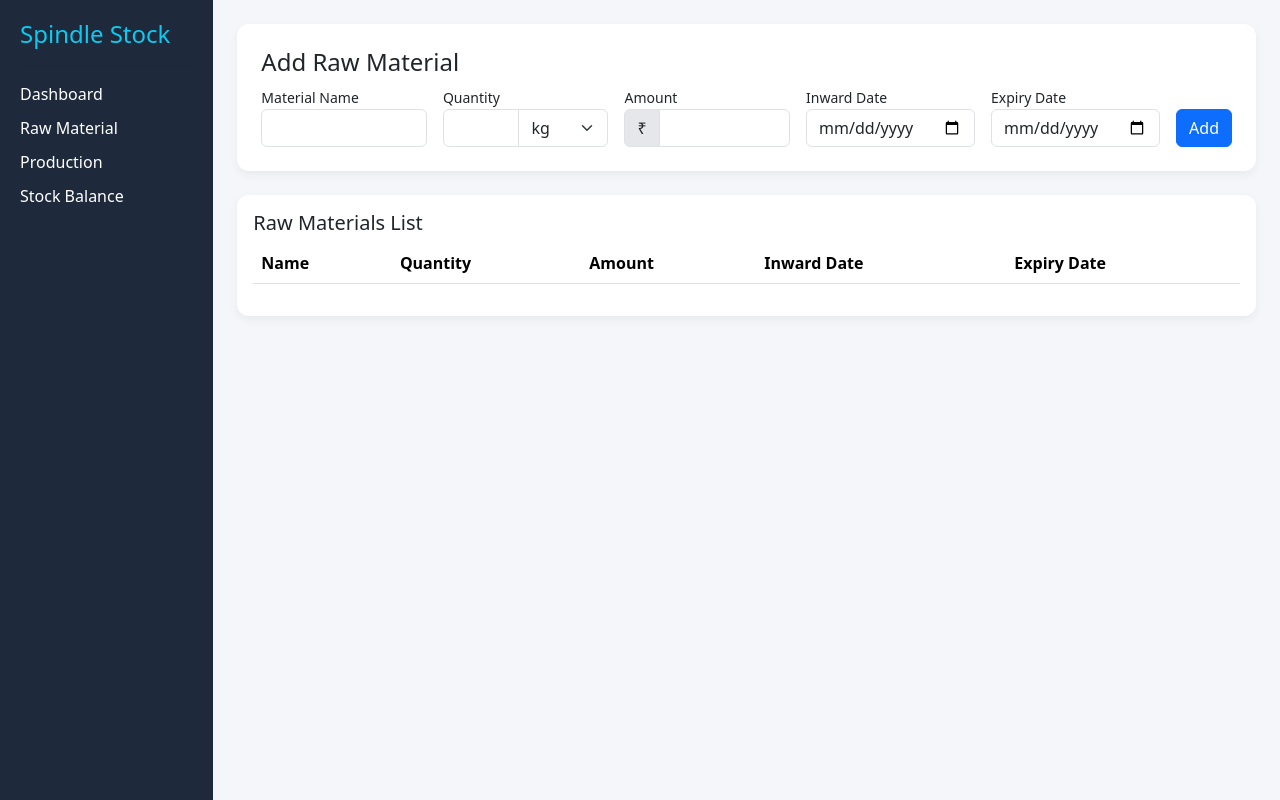
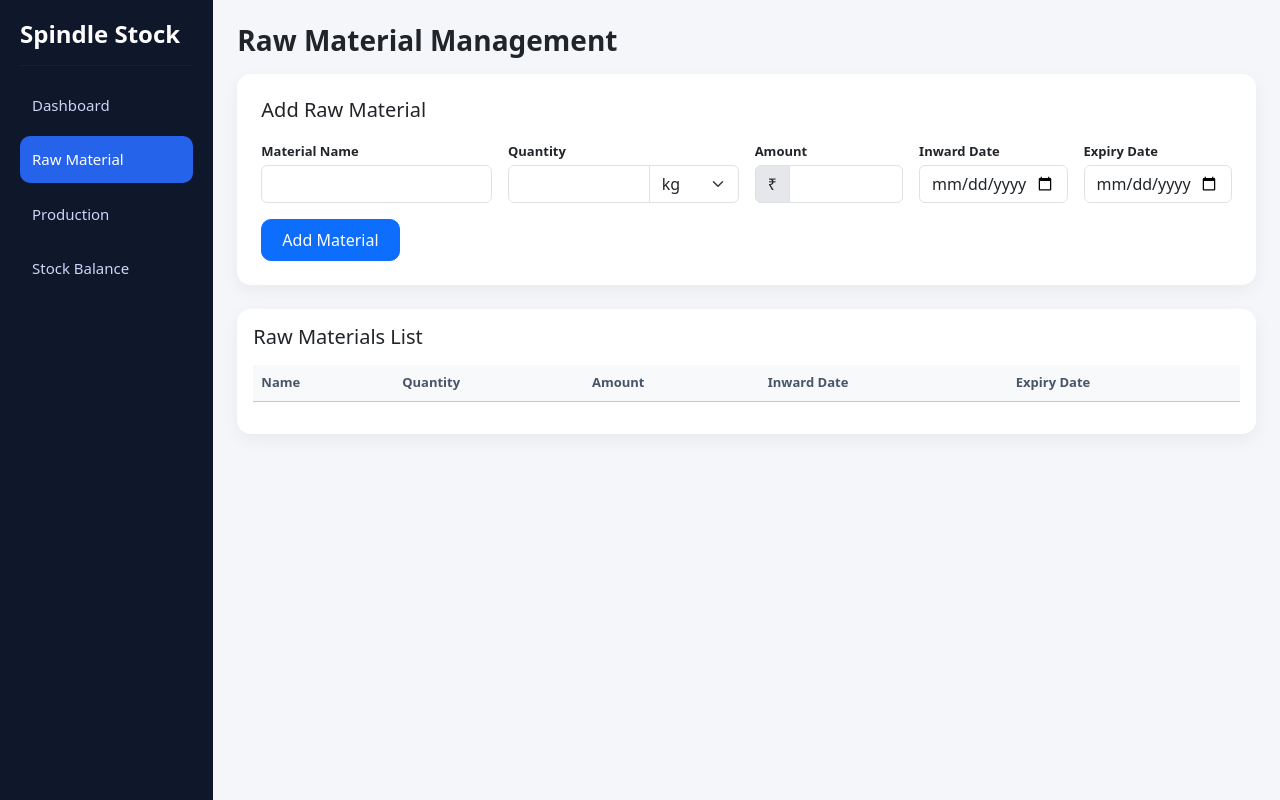
Before and after one commit to ShahuSardar-py/SpindleOne, a Flask app: page /stock/raw in a window 1280 px wide. Run offline with Flask 3, Linux system fonts and the light colour scheme; lists and menus that the app fills with data are empty.

Commit message:
UI updates and stock logic fixes

```diff
--- a/SpindleStock/routes.py
+++ b/SpindleStock/routes.py
@@ -16,7 +16,7 @@ bp = Blueprint(
     url_prefix="/stock"
 )
 
-# ---------------- DASHBOARD ----------------
+#  DASHBOARD
 @bp.route("/")
 def dashboard():
 
@@ -41,7 +41,7 @@ def dashboard():
     )
 
 
-# ---------------- RAW MATERIAL ----------------
+# RAW MATERIAL
 @bp.route("/raw", methods=["GET", "POST"])
 def raw_inward():
 
@@ -82,8 +82,7 @@ def raw_inward():
     )
 
 
-# ---------------- PRODUCTION ----------------
-# ---------------- PRODUCTION ----------------
+# PRODUCTION
 @bp.route("/production", methods=["GET", "POST"])
 def production():
 
@@ -91,7 +90,6 @@ def production():
 
         product = request.form["product"]
         qty_produced = float(request.form["qty_produced"])
-        produced_unit = request.form.get("produced_unit")
 
         expiry = request.form.get("expiry_date")
         expiry_date = (
@@ -125,29 +123,7 @@ def production():
 
             if material and qty > 0:
 
-                # ---- Convert stock to KG ----
-                stock_qty = material.quantity
-                if material.unit == "ton":
-                    stock_qty *= 1000
-
-                # ---- Convert used qty to KG ----
-                used_qty = qty
-                if unit == "ton":
-                    used_qty *= 1000
-
-                # prevent negative stock
-                if used_qty > stock_qty:
-                    used_qty = stock_qty
-
-                remaining_kg = stock_qty - used_qty
-
-                # ---- Convert back to original unit ----
-                if material.unit == "ton":
-                    material.quantity = remaining_kg / 1000
-                else:
-                    material.quantity = remaining_kg
-
-                # store usage
+                # record usage only
                 usage = ProductionMaterial(
                     production_id=prod.id,
                     raw_material_id=material.id,
@@ -176,7 +152,8 @@ def production():
         materials=materials,
         productions=productions
     )
-# ---------------- INVENTORY ----------------
+
+# INVENTORY
 @bp.route("/inventory")
 def inventory():
 
@@ -194,8 +171,8 @@ def inventory():
     inventory_data = []
     for m in materials:
         used_qty = used_map.get(m.id, 0)
+
         remaining = m.quantity - used_qty
-
         if remaining < 0:
             remaining = 0
 
--- a/SpindleStock/templates/raw_inward.html
+++ b/SpindleStock/templates/raw_inward.html
@@ -6,35 +6,82 @@
 <link href="https://cdn.jsdelivr.net/npm/bootstrap@5.3.2/dist/css/bootstrap.min.css" rel="stylesheet">
 
 <style>
-body { background:#f4f6f9; }
+body {
+    background:#f4f6f9;
+    font-family: system-ui;
+}
 
+/* Sidebar */
 .sidebar {
     height:100vh;
-    background:#1e293b;
+    background:#0f172a;
     padding:20px;
+    position:sticky;
+    top:0;
 }
 
-.sidebar a {
+.sidebar-title {
     color:white;
-    display:block;
-    margin:10px 0;
-    text-decoration:none;
+    font-weight:600;
 }
 
-.sidebar a:hover { color:#38bdf8; }
+.menu-link {
+    display:flex;
+    align-items:center;
+    padding:12px;
+    color:#cbd5f5;
+    text-decoration:none;
+    border-radius:10px;
+    margin-bottom:8px;
+    transition:0.2s;
+    font-size:15px;
+}
 
+.menu-link:hover {
+    background:#1e293b;
+    color:#38bdf8;
+}
+
+.menu-link.active {
+    background:#2563eb;
+    color:white;
+}
+
+/* Cards */
 .card {
     border:none;
-    border-radius:12px;
-    box-shadow:0 4px 10px rgba(0,0,0,0.05);
+    border-radius:14px;
+    box-shadow:0 6px 18px rgba(0,0,0,0.05);
+}
+
+/* Inputs */
+label {
+    font-size:13px;
+    font-weight:600;
+    margin-bottom:4px;
 }
 
 .input-group-text {
     background:#e5e7eb;
 }
 
-label {
-    font-size:14px;
+.table th {
+    font-size:13px;
+    color:#475569;
+}
+
+.table td {
+    vertical-align:middle;
+}
+
+.header-title {
+    font-weight:600;
+}
+
+/* Buttons */
+.btn-primary {
+    border-radius:10px;
+    padding:8px 20px;
     font-weight:500;
 }
 </style>
@@ -47,34 +94,36 @@ label {
 
 <!-- Sidebar -->
 <div class="col-2 sidebar">
-<h4 class="text-info">Spindle Stock</h4>
-<hr>
-<a href="/stock/">Dashboard</a>
-<a href="/stock/raw">Raw Material</a>
-<a href="/stock/production">Production</a>
-<a href="/stock/inventory">Stock Balance</a>
+
+<h4 class="sidebar-title">Spindle Stock</h4>
+<hr style="color:#334155;">
+
+<a class="menu-link" href="/stock/">Dashboard</a>
+<a class="menu-link active" href="/stock/raw">Raw Material</a>
+<a class="menu-link" href="/stock/production">Production</a>
+<a class="menu-link" href="/stock/inventory">Stock Balance</a>
 
 </div>
 
 <!-- Main Content -->
 <div class="col-10 p-4">
 
+<h3 class="mb-3 header-title">Raw Material Management</h3>
+
 <!-- Add Material -->
 <div class="card p-4 mb-4">
-<h4>Add Raw Material</h4>
+<h5 class="mb-3">Add Raw Material</h5>
 
 <form method="POST">
 
 <div class="row g-3 align-items-end">
 
-<!-- Name -->
-<div class="col">
+<div class="col-md-3">
 <label>Material Name</label>
 <input class="form-control" name="name" required>
 </div>
 
-<!-- Quantity -->
-<div class="col">
+<div class="col-md-3">
 <label>Quantity</label>
 <div class="input-group">
 <input class="form-control" type="number" step="0.01"
@@ -87,8 +136,7 @@ name="quantity" required>
 </div>
 </div>
 
-<!-- Amount -->
-<div class="col">
+<div class="col-md-2">
 <label>Amount</label>
 <div class="input-group">
 <span class="input-group-text">₹</span>
@@ -97,23 +145,20 @@ name="amount" required>
 </div>
 </div>
 
-<!-- Inward Date -->
-<div class="col">
+<div class="col-md-2">
 <label>Inward Date</label>
 <input class="form-control" type="date"
 name="inward_date" required>
 </div>
 
-<!-- Expiry Date -->
-<div class="col">
+<div class="col-md-2">
 <label>Expiry Date</label>
 <input class="form-control" type="date"
 name="expiry_date">
 </div>
 
-<!-- Button -->
-<div class="col-auto">
-<button class="btn btn-primary">Add</button>
+<div class="col-md-12 mt-3">
+<button class="btn btn-primary">Add Material</button>
 </div>
 
 </div>
@@ -124,11 +169,12 @@ name="expiry_date">
 <!-- Material List -->
 <div class="card p-3">
 
-<h5>Raw Materials List</h5>
+<h5 class="mb-3">Raw Materials List</h5>
 
+<div class="table-responsive">
 <table class="table table-hover align-middle">
 
-<thead>
+<thead class="table-light">
 <tr>
 <th>Name</th>
 <th>Quantity</th>
@@ -144,18 +190,20 @@ name="expiry_date">
 <td>{{ m.name }}</td>
 <td>{{ m.quantity }} {{ m.unit }}</td>
 <td>₹ {{ m.amount }}</td>
+
 <td>
-        {{ m.inward_date.strftime("%d %b %Y") if m.inward_date else "" }}
-    </td>
+{{ m.inward_date.strftime("%d %b %Y") if m.inward_date else "" }}
+</td>
 
-    <td>
-        {{ m.expiry_date.strftime("%d %b %Y") if m.expiry_date else "" }}
-    </td>
+<td>
+{{ m.expiry_date.strftime("%d %b %Y") if m.expiry_date else "" }}
+</td>
 </tr>
 {% endfor %}
 </tbody>
 
 </table>
+</div>
 
 </div>
 
```
Also changed, not shown: SpindleStock/models.py (+6 -10 lines), SpindleStock/templates/Inventory.html (+73 -15 lines), SpindleStock/templates/dashboard.html (+88 -35 lines), SpindleStock/templates/production.html (+86 -22 lines).
